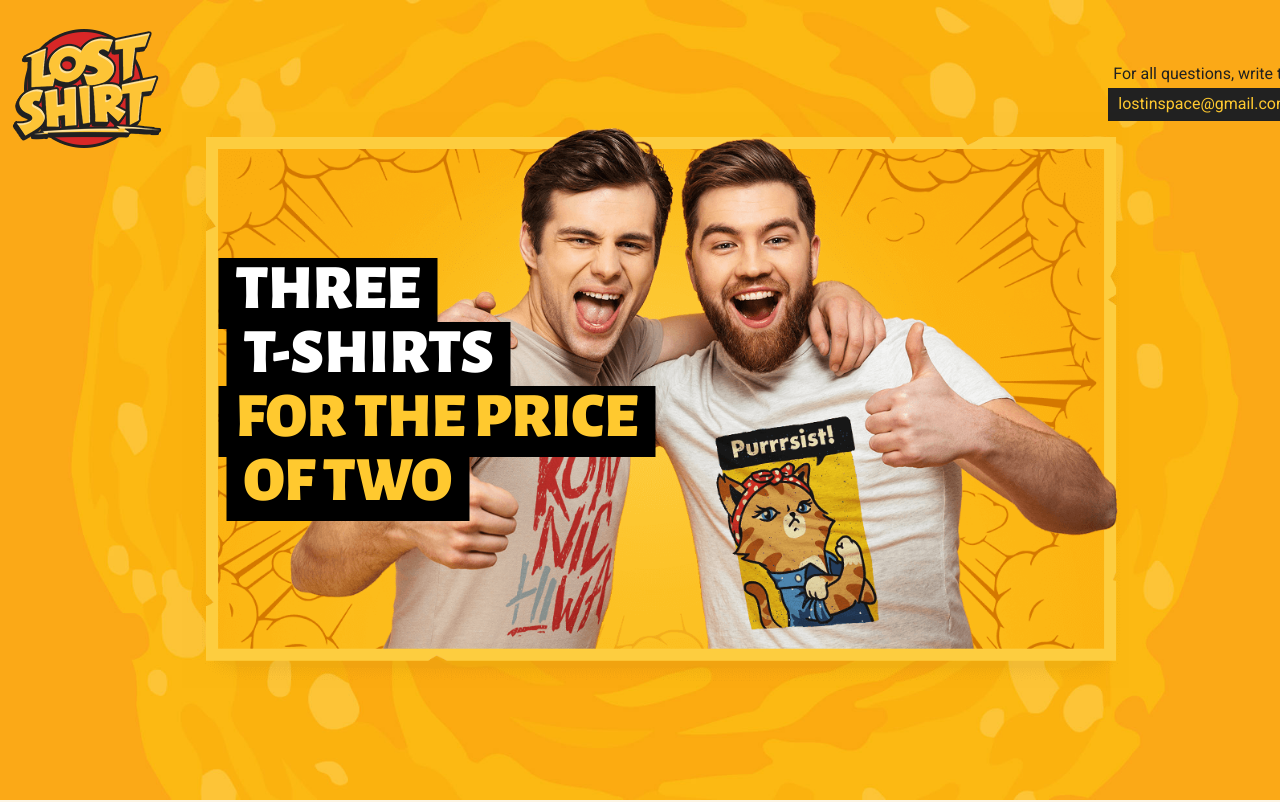
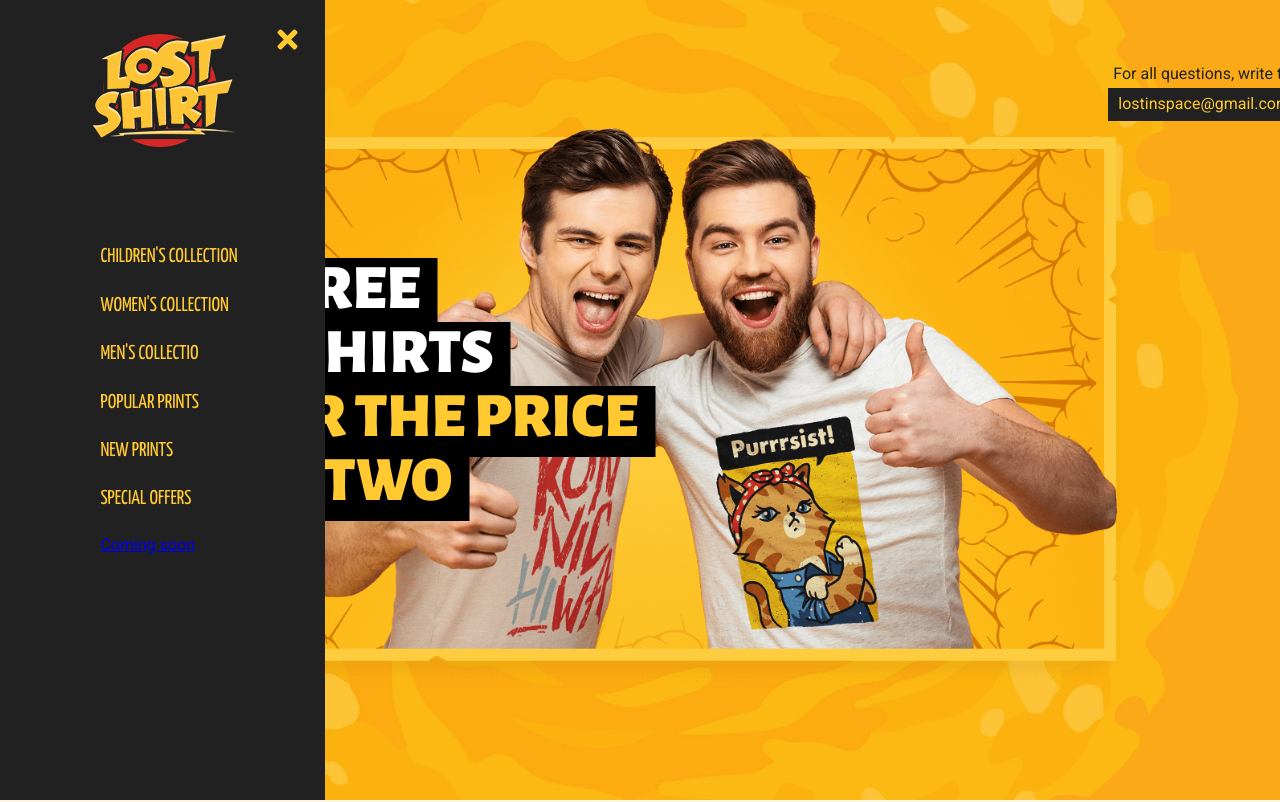
Before and after one commit to dmazanov/lost-shirt, a plain HTML site: page index.html in a window 1280 px wide. Shown: the top 802 px of the page. Drawn offline with nearby package versions, Linux system fonts and the light colour scheme.

Commit message:
added markup and styles for sidebar nav

```diff
--- a/index.html
+++ b/index.html
@@ -35,6 +35,43 @@
           </div>
         </div>
       </div>
+      <aside class="sidebar">
+        <div class="sidebar__header">
+          <a href="#" class="logo">
+            <img src="./img/content/logos/logo-main.png" class="logo__image" alt="lost shirt logo">
+          </a>
+          <a href="#" class="sidebar__close">
+            <svg class="sidebar__close-icon">
+              <use xlink:href="./img/icons-sprite.svg#cross"></use>
+            </svg>
+          </a>
+        </div>
+        <nav class="side-menu">
+          <ul class="side-menu__list">
+            <li class="side-menu__item">
+              <a href="#" class="side-menu__link">Children's collection</a>
+            </li>
+            <li class="side-menu__item">
+              <a href="#" class="side-menu__link">Women's collection</a>
+            </li>
+            <li class="side-menu__item">
+              <a href="#" class="side-menu__link">Men's collectio</a>
+            </li>
+            <li class="side-menu__item">
+              <a href="#" class="side-menu__link">Popular prints</a>
+            </li>
+            <li class="side-menu__item">
+              <a href="#" class="side-menu__link">New prints</a>
+            </li>
+            <li class="side-menu__item">
+              <a href="#" class="side-menu__link">Special offers</a>
+            </li>
+            <li class="slide-menu__item">
+              <a href="#" class="slide-menu__link">Coming soon</a>
+            </li>
+          </ul>
+        </nav>
+      </aside>
     </section>
 
     <section class="products">
--- a/main.css
+++ b/main.css
@@ -86,6 +86,66 @@ ul > li {
   transform: translate(-50%, -50%);
   width: 1140px;
   height: 72%;
+}
+
+.sidebar {
+  position: absolute;
+  left: 0;
+  top: 0;
+  bottom: 0;
+  width: 325px;
+  background: #212121;
+  padding: 0 3% 0 4%;
+  box-sizing: border-box;
+  display: flex;
+  align-items: center;
+  justify-content: center;
+  flex-direction: column;
+}
+
+.sidebar__header {
+  position: absolute;
+  top: 29px;
+  left: 0;
+  right: 0;
+  display: flex;
+  justify-content: center;
+}
+
+.sidebar__close {
+  position: absolute;
+  top: -4px;
+  right: 23px;
+}
+
+.sidebar__close-icon {
+  width: 29px;
+  height: 29px;
+  fill: var(--yellow);
+}
+
+.side-menu {
+
+}
+
+.side-menu__list {
+
+}
+
+.side-menu__item {
+  margin-bottom: 20px;
+}
+
+.side-menu__link {
+  font-size: 20px;
+  color: var(--yellow);
+  text-decoration: none;
+  text-transform: uppercase;
+  font-family: var(--titlesFont);
+}
+
+.side-menu__link:hover {
+  color: var(--red);
 }
 
 .fade-slider {
```
